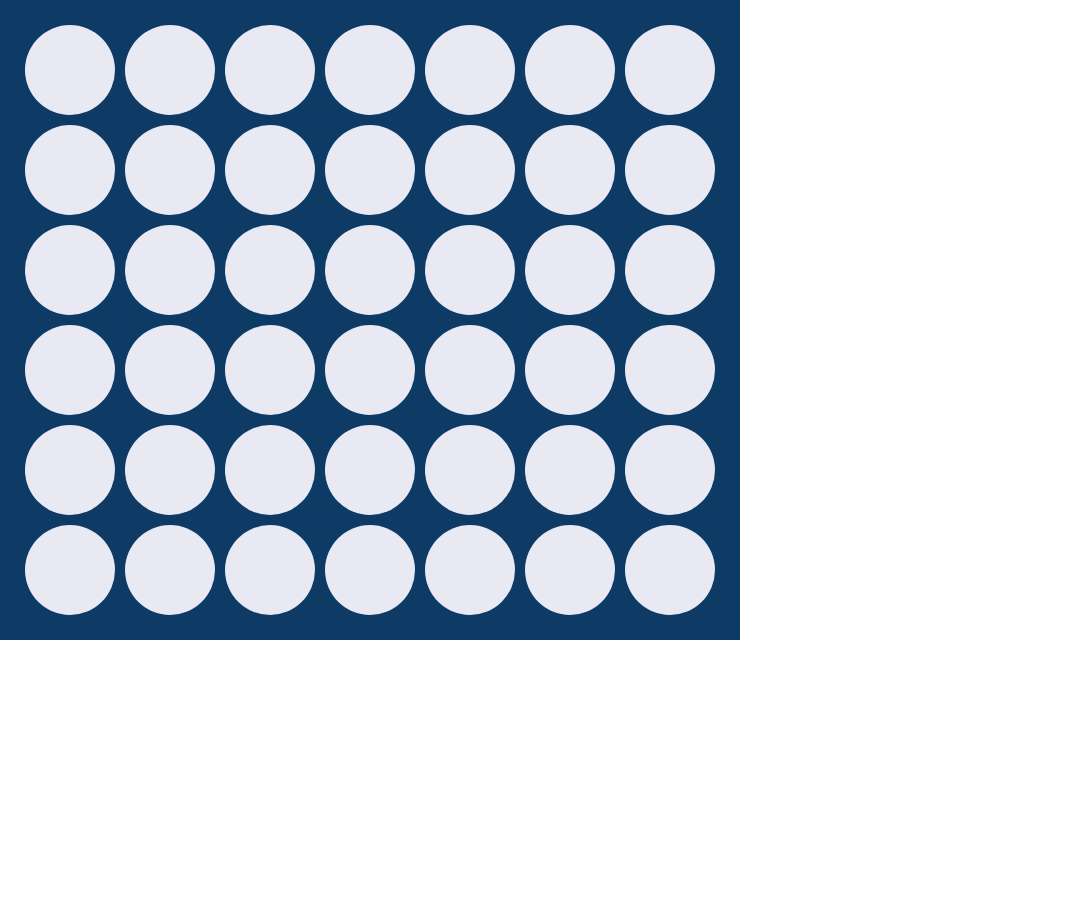
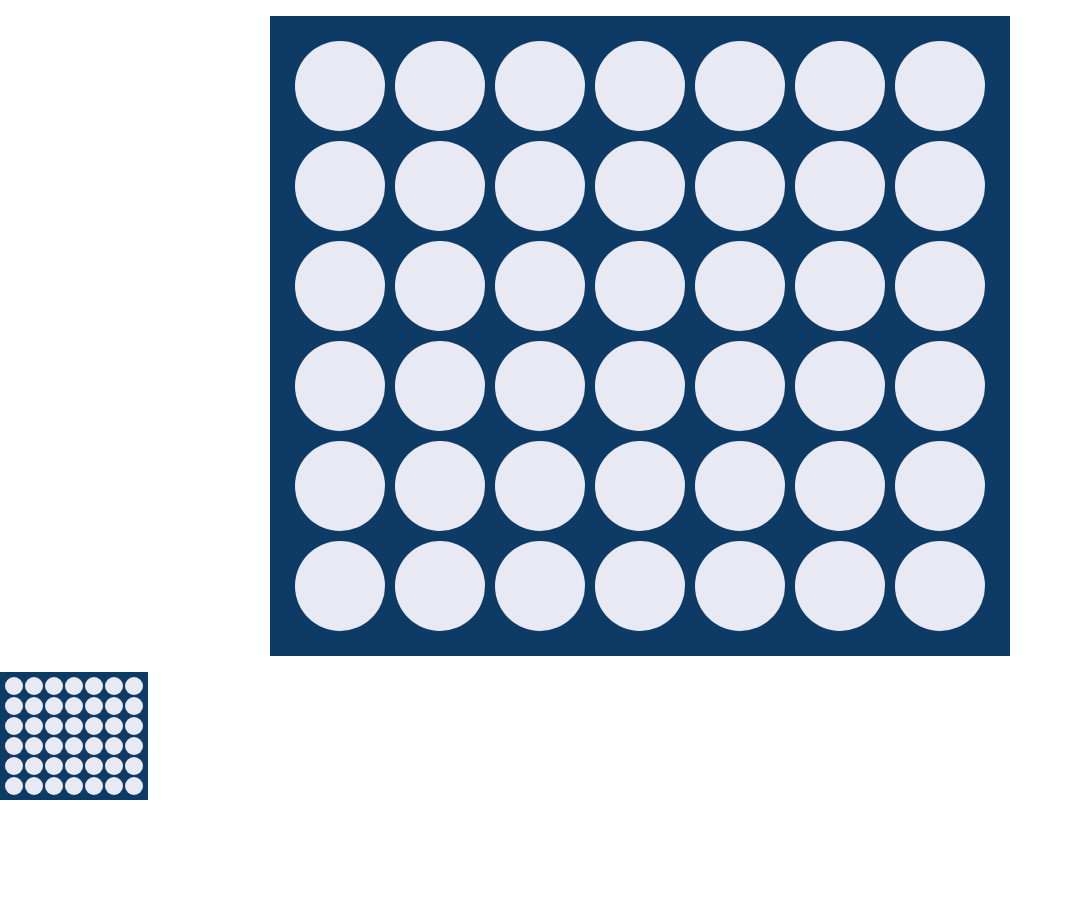
Before and after one commit to jonfelixrico/connect-four-react, a React (Create React App) app: page / in a window 1280 px wide. Shown: the top 908 px of the page, without its empty margins (0-1073 px from the left). After the commit the page ends 800 px from the top, so only its background shows below. Built offline with nearby package versions, Linux system fonts and the light colour scheme.

Commit message:
Fix the layout

```diff
--- a/src/App.tsx
+++ b/src/App.tsx
@@ -62,22 +62,24 @@ export const App: FC = () => {
   )
 
   return (
-    <div className="h-screen w-screen">
-      <div>
+    <div className="h-screen w-screen flex flex-col overflow-hidden">
+      <div className="flex flex-grow justify-center items-center">
         <Grid
           grid={grid}
           onClick={onClick}
           className="px-5"
           columnClassName="py-5"
         />
-        <div
-          style={{ transform: 'scale(0.1)' }}
-          className="pointer-events-none flex flex-row"
-        >
-          {history.map((historyEntry) => (
-            <Grid grid={historyEntry.grid} key={historyEntry.id} />
-          ))}
-        </div>
+      </div>
+      <div className="flex flex-row overflow-auto">
+        {history.map((historyEntry) => (
+          <Grid
+            className="p-1 pointer-events-none"
+            cellSize={20}
+            grid={historyEntry.grid}
+            key={historyEntry.id}
+          />
+        ))}
       </div>
     </div>
   )
```
